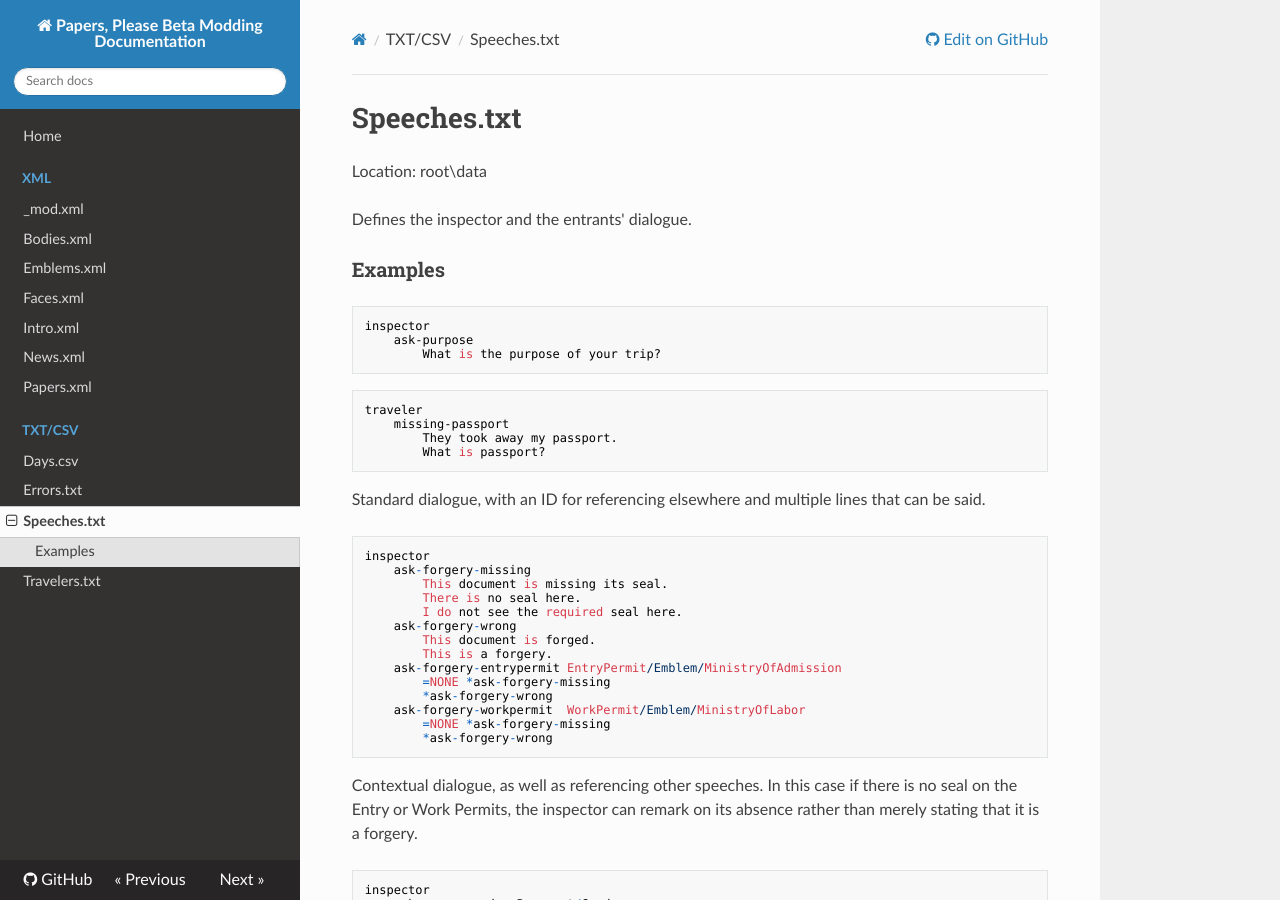
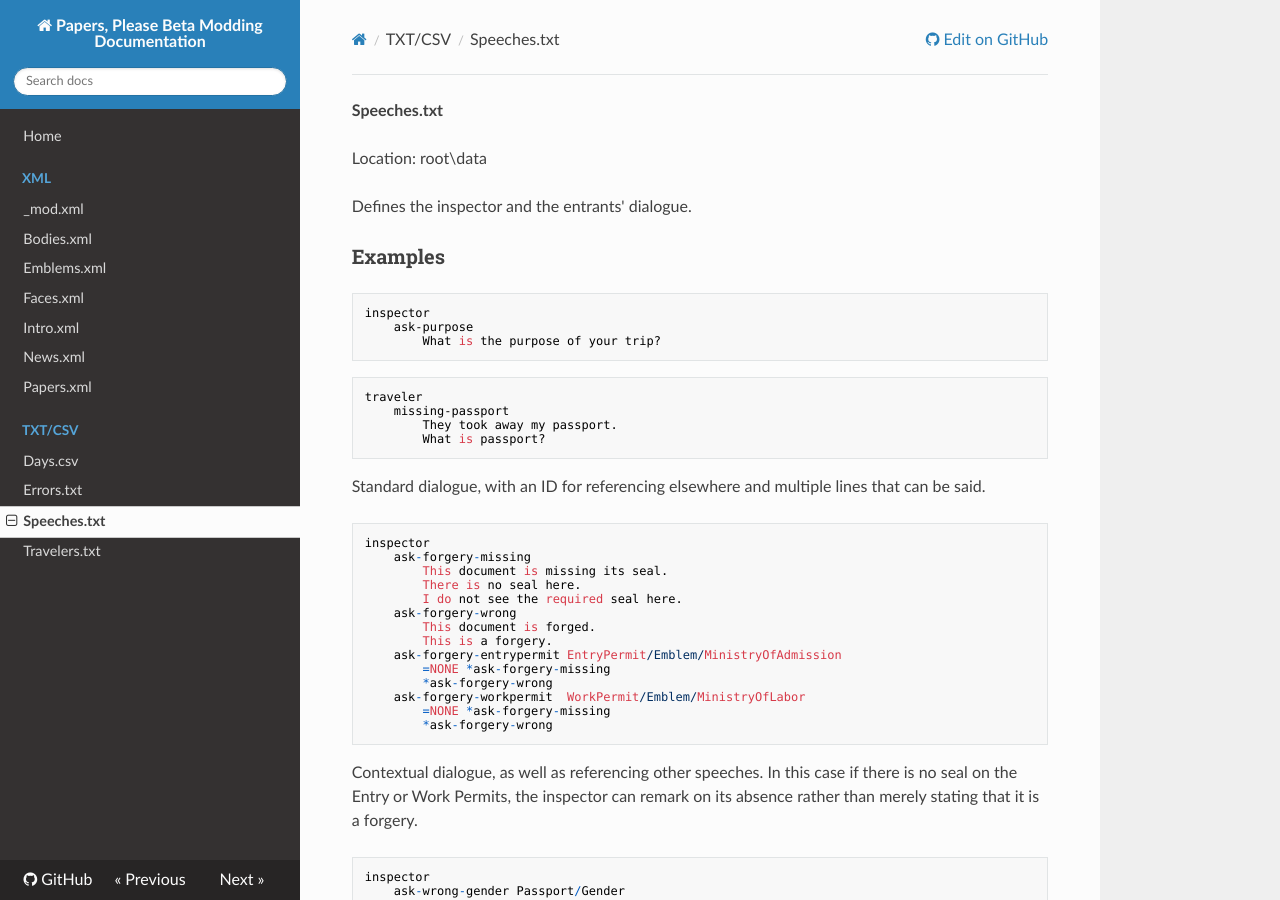
Before and after one commit to marinesciencedude/PapersPleaseModdingDoc, an MkDocs documentation site: the page built from docs/txt-csv/Speeches.md, in a window 1280 px wide and 900 px high. Built offline with MkDocs 1.6.1, drawn with Linux system fonts in a browser that asks for light colours; nearby versions of some CDN libraries.

```diff
--- a/docs/txt-csv/Speeches.md
+++ b/docs/txt-csv/Speeches.md
@@ -1,4 +1,4 @@
-# Speeches.txt
+**Speeches.txt**
 
 Location: root\data
 
```
